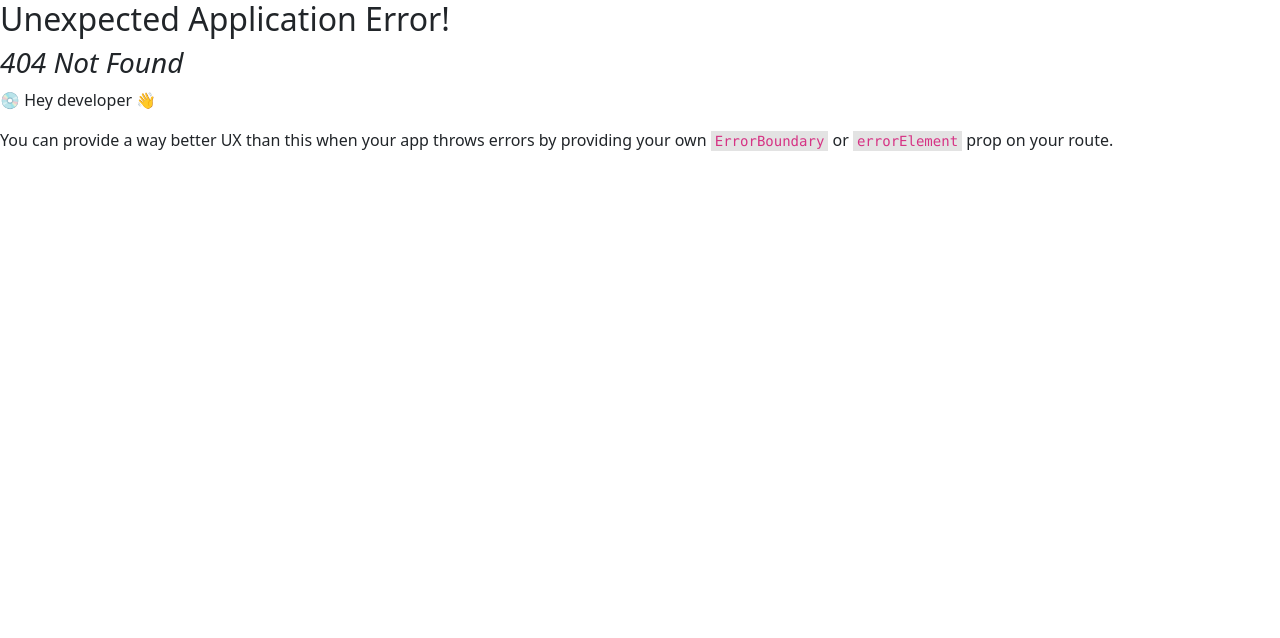
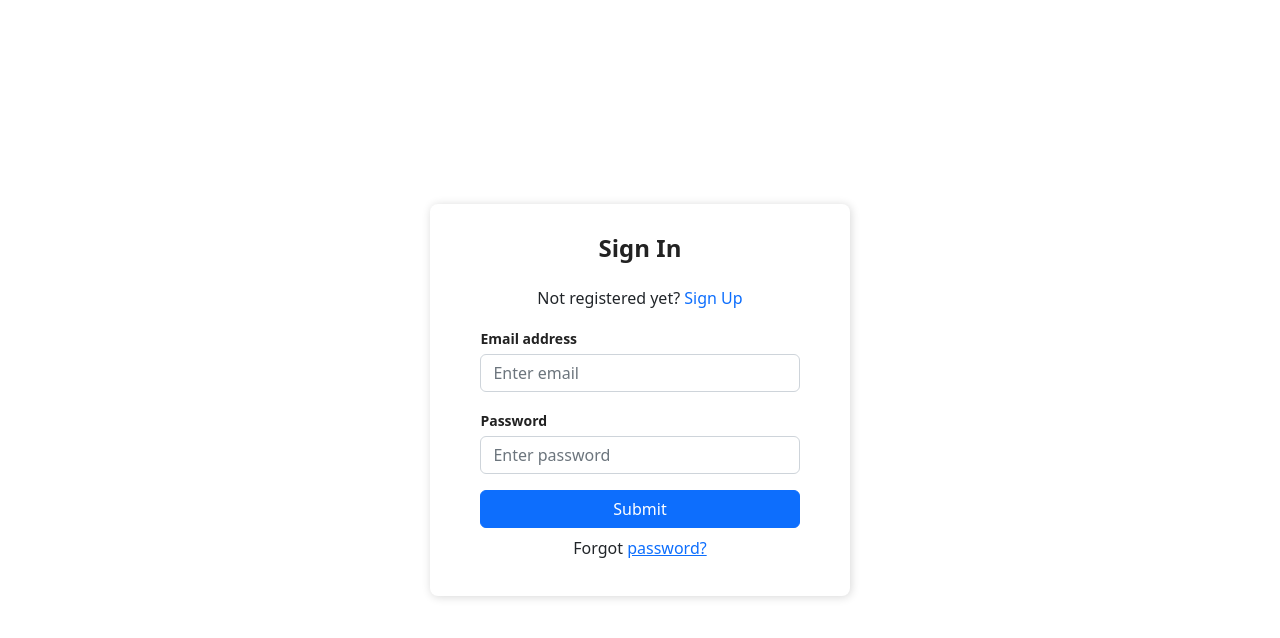
Before and after one commit to Rafl27/biteSized-app, a React (Vite) app: page /auth in a window 1280 px wide. Before the commit this address had no page. Shown: the top 638 px of the page. Built offline with nearby package versions, Linux system fonts and the light colour scheme.

Commit message:
auth page

```diff
--- /dev/null
+++ b/src/pages/auth/SignUp.tsx
@@ -0,0 +1,101 @@
+import React, { useState } from 'react'
+import './styles.css'
+const SignUp: React.FC = () => {
+  let [authMode, setAuthMode] = useState('signin')
+
+  const changeAuthMode = () => {
+    setAuthMode(authMode === 'signin' ? 'signup' : 'signin')
+  }
+
+  if (authMode === 'signin') {
+    return (
+      <div className="Auth-form-container">
+        <form className="Auth-form">
+          <div className="Auth-form-content">
+            <h3 className="Auth-form-title">Sign In</h3>
+            <div className="text-center">
+              Not registered yet?{' '}
+              <span className="link-primary" onClick={changeAuthMode}>
+                Sign Up
+              </span>
+            </div>
+            <div className="form-group mt-3">
+              <label>Email address</label>
+              <input
+                type="email"
+                className="form-control mt-1"
+                placeholder="Enter email"
+              />
+            </div>
+            <div className="form-group mt-3">
+              <label>Password</label>
+              <input
+                type="password"
+                className="form-control mt-1"
+                placeholder="Enter password"
+              />
+            </div>
+            <div className="d-grid gap-2 mt-3">
+              <button type="submit" className="btn btn-primary">
+                Submit
+              </button>
+            </div>
+            <p className="text-center mt-2">
+              Forgot <a href="#">password?</a>
+            </p>
+          </div>
+        </form>
+      </div>
+    )
+  }
+
+  return (
+    <div className="Auth-form-container">
+      <form className="Auth-form">
+        <div className="Auth-form-content">
+          <h3 className="Auth-form-title">Sign Up</h3>
+          <div className="text-center">
+            Already registered?{' '}
+            <span className="link-primary" onClick={changeAuthMode}>
+              Sign In
+            </span>
+          </div>
+          <div className="form-group mt-3">
+            <label>Full Name</label>
+            <input
+              type="email"
+              className="form-control mt-1"
+              placeholder="e.g Jane Doe"
+            />
+          </div>
+          <div className="form-group mt-3">
+            <label>Email address</label>
+            <input
+              type="email"
+              className="form-control mt-1"
+              placeholder="Email Address"
+            />
+          </div>
+          <div className="form-group mt-3">
+            <label>Password</label>
+            <input
+              type="password"
+              className="form-control mt-1"
+              placeholder="Password"
+            />
+          </div>
+          <div className="d-grid gap-2 mt-3">
+            <button type="submit" className="btn btn-primary">
+              Submit
+            </button>
+          </div>
+          <p className="text-center mt-2">
+            Forgot <a href="#">password?</a>
+          </p>
+        </div>
+      </form>
+    </div>
+  )
+}
+
+export default SignUp
--- /dev/null
+++ b/src/pages/auth/styles.css
@@ -0,0 +1,39 @@
+.App {
+  background-color: white;
+}
+
+.Auth-form-container {
+  display: flex;
+  justify-content: center;
+  align-items: center;
+  width: 100vw;
+  height: 100vh;
+}
+
+.Auth-form {
+  width: 420px;
+  box-shadow: rgb(0 0 0 / 16%) 1px 1px 10px;
+  padding-top: 30px;
+  padding-bottom: 20px;
+  border-radius: 8px;
+  background-color: white;
+}
+
+.Auth-form-content {
+  padding-left: 12%;
+  padding-right: 12%;
+}
+
+.Auth-form-title {
+  text-align: center;
+  margin-bottom: 1em;
+  font-size: 24px;
+  color: rgb(34, 34, 34);
+  font-weight: 800;
+}
+
+label {
+  font-size: 14px;
+  font-weight: 600;
+  color: rgb(34, 34, 34);
+}
```
Also changed, not shown: src/main.tsx (+10 -0 lines).
